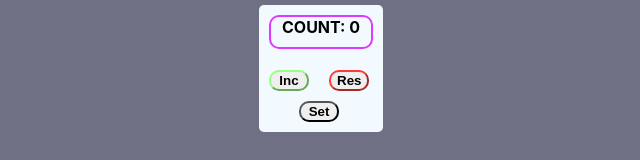
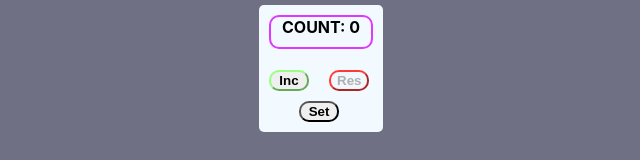
Before and after one commit to archenemy92/counter, a React (Create React App) app: page / in a window 1280 px wide. Shown: the part 195-355 px from the top of the page, without its empty margins (319-959 px from the left). Built offline with nearby package versions, Linux system fonts and the light colour scheme.

Commit message:
rename props

```diff
--- a/src/Components/Counter/Counter.tsx
+++ b/src/Components/Counter/Counter.tsx
@@ -8,12 +8,12 @@ type CounterType = {
     reset: () => void
     error: boolean
     maxValue: number
-    initVal: number
+    initValue: number
     setIsCounter:()=>void
 }
 
 export const Counter: React.FC<CounterType> = ({
-                                                   value, initVal, increment,
+                                                   value, initValue, increment,
                                                    maxValue, reset, error,
                                                    setIsCounter
                                                }) => {
@@ -32,7 +32,7 @@ export const Counter: React.FC<CounterType> = ({
                         disabled={error}> Inc </Button>
                 <Button className={style.counter_buttonRes}
                         callback={reset}
-                        disabled={value === initVal}> Res </Button>
+                        disabled={value === initValue}> Res </Button>
                 <Button className={style.counter_buttonSet}
                         callback={setIsCounter}> Set </Button>
             </div>
```
